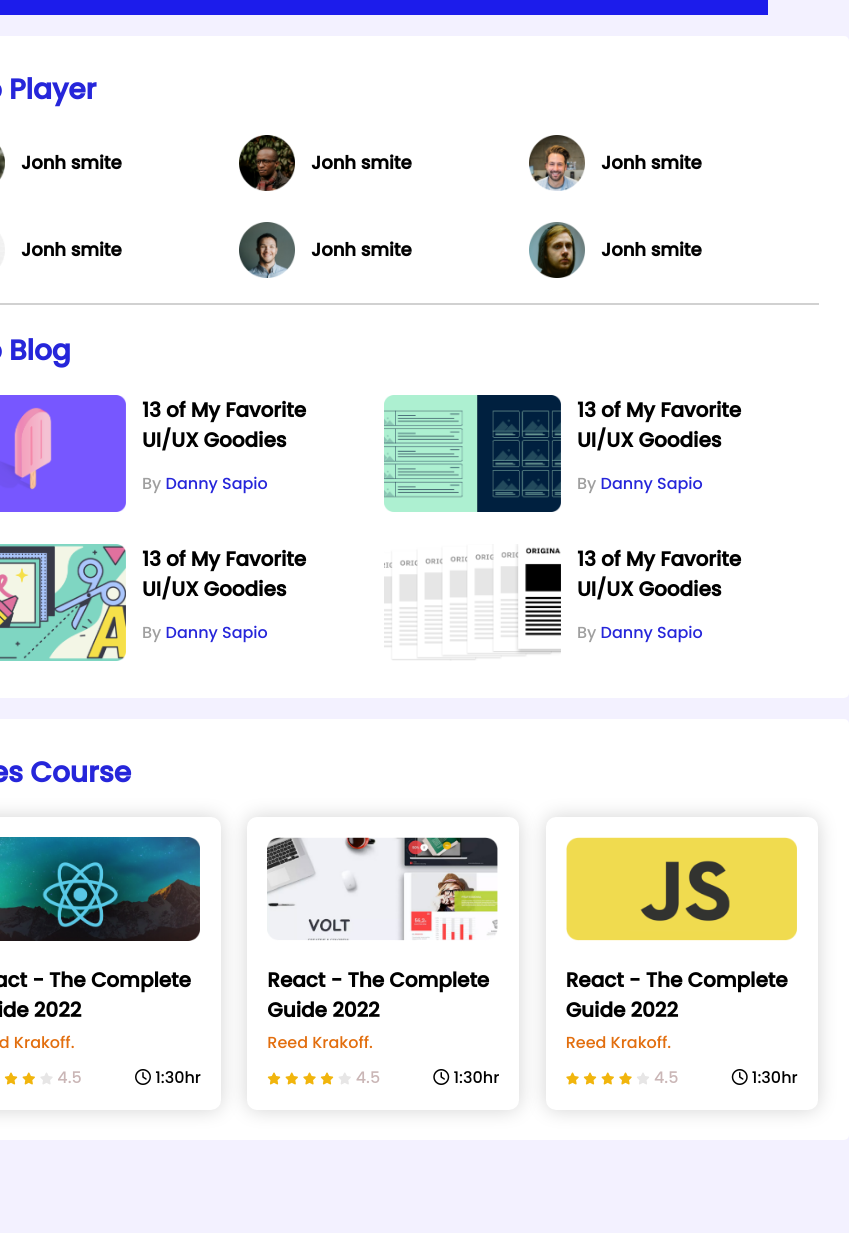
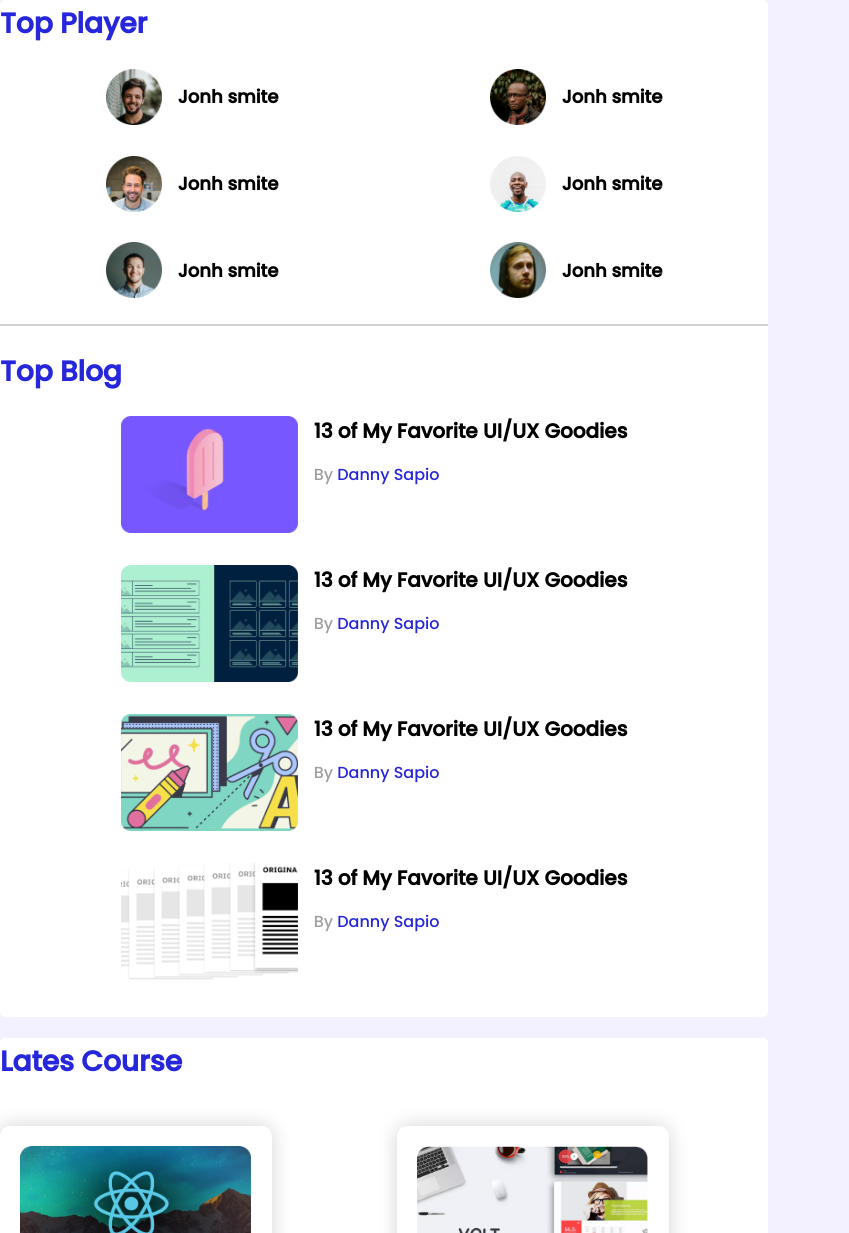
Before and after one commit to mdArifulIslam12/Leaderboard, a plain HTML site: page index.html in a window 768 px wide. Shown: the part 120-1353 px from the top of the page, 849 px wide, since content can reach past the window. Before the commit the page ends 1260 px from the top, so only its background shows below. Drawn offline with Linux system fonts and the light colour scheme.

Commit message:
leaderboard

```diff
--- a/style/style.css
+++ b/style/style.css
@@ -210,3 +210,30 @@ nav{
         margin-bottom: 20px;
     }
 }
+
+/* tablet */
+@media only screen and (min-width:689px) and (max-width:991px) {
+    .container,.header-container{
+        width: 100%;
+        padding: 0;
+        overflow: hidden;
+    }
+    .players,.header,.courses{
+        grid-template-columns: repeat(2,1fr);
+
+    }
+    .blogs{
+        grid-template-columns: repeat(1, 1fr);
+
+    }
+    .blog,.player,.courses{
+        justify-content: center;
+    }
+    .single-course{
+        margin-top: 20px;
+        justify-content: center;
+    }
+    .blogs{
+        margin-bottom: 30px;
+    }
+}
```
